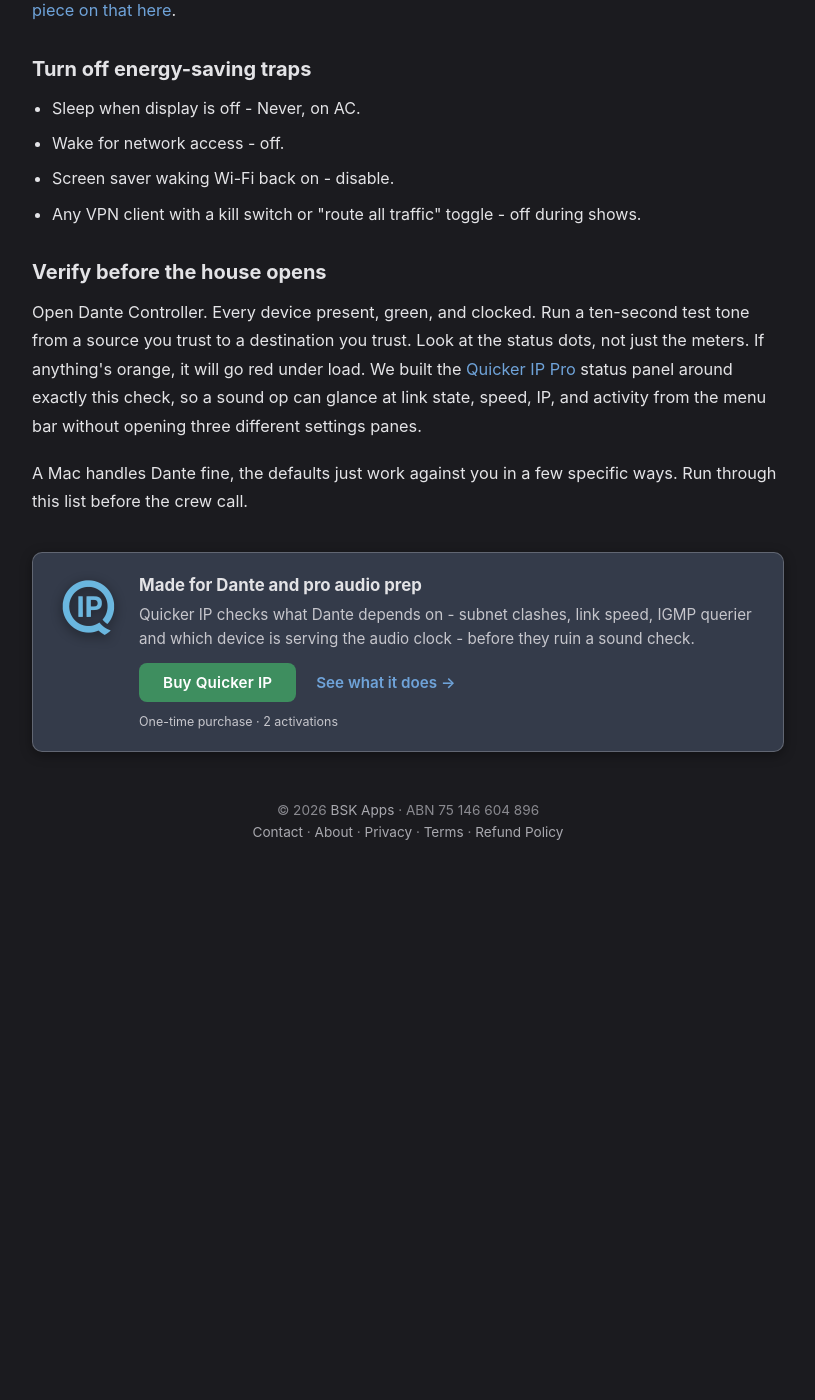
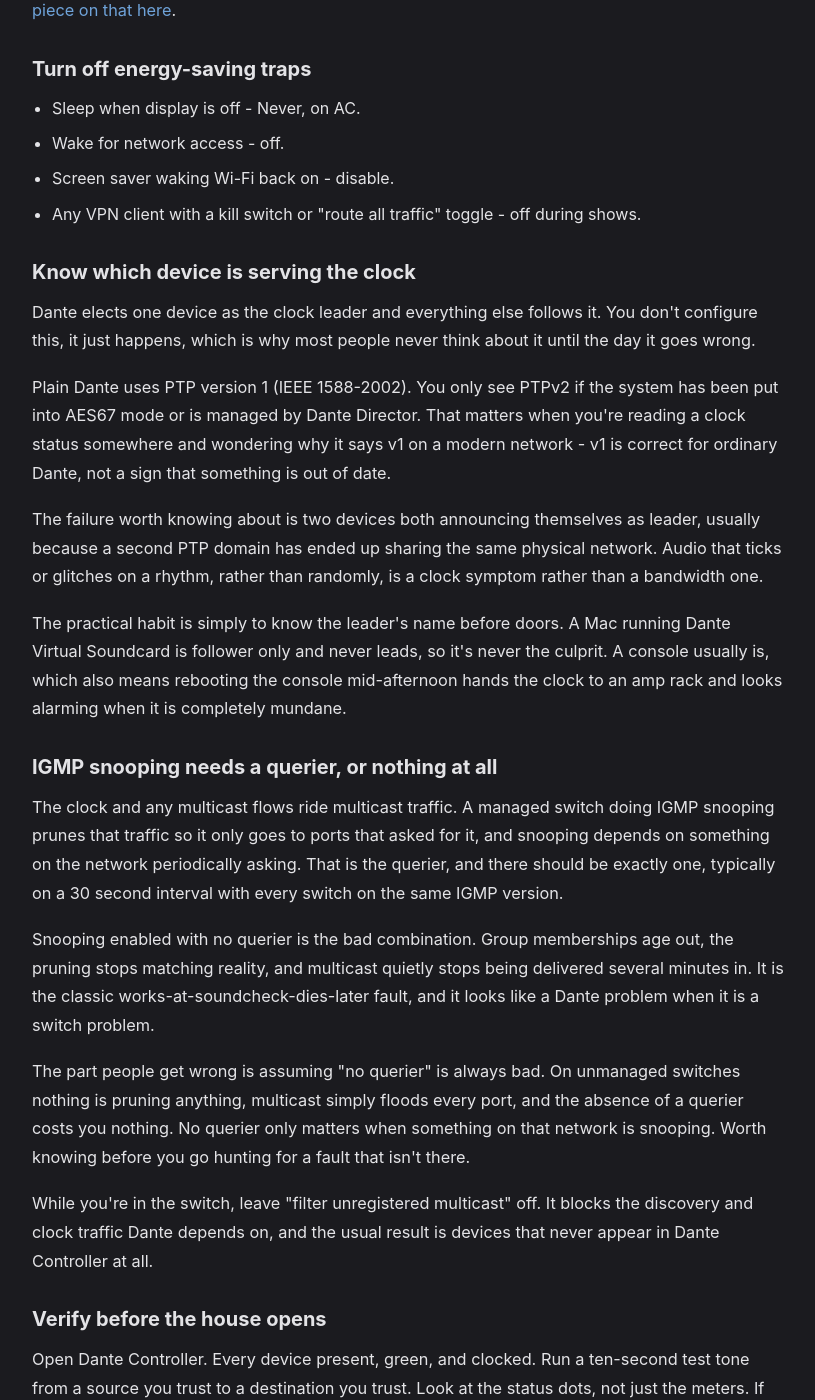
Before and after one commit to BSKapps/bskapps.github.io, a Jekyll site: the page articles/dante-mac-network-readiness/index.html, which Jekyll copies as it is, in a window 1280 px wide and 1400 px high, scrolled down 2244 px. Shown: the whole window, without its empty margins (232-1047 px from the left). Built offline with Jekyll 4.4.1, drawn with Linux system fonts in a browser that asks for light colours; before the commit the page ends 3148 px from its top, so only the background shows below that.

Commit message:
Dante article: add the clock leader and IGMP querier sections
The two things that actually break Dante were missing from a Dante
readiness checklist.

- clock leader: plain Dante is PTPv1, PTPv2 only under AES67 or Dante
  Director, so v1 on a modern network is correct and not a fault; two
  devices announcing as leader gives rhythmic glitching rather than random
- querier: snooping with no querier ages the groups out and multicast stops
  minutes in, which is the works-at-soundcheck-dies-later fault; on
  unmanaged switches nothing prunes, so no querier costs nothing there

Description carries the querier and clock again now the page delivers them.

```diff
--- a/articles/dante-mac-network-readiness/index.html
+++ b/articles/dante-mac-network-readiness/index.html
@@ -4,12 +4,12 @@
     <meta charset="UTF-8">
     <meta name="viewport" content="width=device-width, initial-scale=1.0">
     <title>Dante on a Mac: pre-show network checklist - BSK Apps</title>
-    <meta name="description" content="Which USB Ethernet chipsets work, why Wi-Fi must be off, not just disconnected, how to avoid subnet clashes, and what to verify before the house opens.">
+    <meta name="description" content="Which USB Ethernet chipsets work, why Wi-Fi must be off, how to avoid subnet clashes, and why the clock leader and IGMP querier decide whether it holds.">
     <link rel="icon" type="image/png" href="/favicon.png">
     <link rel="canonical" href="https://bskapps.com/articles/dante-mac-network-readiness/">
     <meta property="og:type" content="article">
     <meta property="og:title" content="Dante network readiness on a Mac">
-    <meta property="og:description" content="Which USB Ethernet chipsets work, why Wi-Fi must be off, not just disconnected, how to avoid subnet clashes, and what to verify before the house opens.">
+    <meta property="og:description" content="Which USB Ethernet chipsets work, why Wi-Fi must be off, how to avoid subnet clashes, and why the clock leader and IGMP querier decide whether it holds.">
     <meta property="og:image" content="https://bskapps.com/images/bsk-logo.png">
     <meta property="og:url" content="https://bskapps.com/articles/dante-mac-network-readiness/">
     <link rel="stylesheet" href="/css/site.css?v=20260818b">
@@ -64,6 +64,24 @@
                 <li>Any VPN client with a kill switch or "route all traffic" toggle - off during shows.</li>
             </ul>
 
+            <h2>Know which device is serving the clock</h2>
+            <p>Dante elects one device as the clock leader and everything else follows it. You don't configure this, it just happens, which is why most people never think about it until the day it goes wrong.</p>
+
+            <p>Plain Dante uses PTP version 1 (IEEE 1588-2002). You only see PTPv2 if the system has been put into AES67 mode or is managed by Dante Director. That matters when you're reading a clock status somewhere and wondering why it says v1 on a modern network - v1 is correct for ordinary Dante, not a sign that something is out of date.</p>
+
+            <p>The failure worth knowing about is two devices both announcing themselves as leader, usually because a second PTP domain has ended up sharing the same physical network. Audio that ticks or glitches on a rhythm, rather than randomly, is a clock symptom rather than a bandwidth one.</p>
+
+            <p>The practical habit is simply to know the leader's name before doors. A Mac running Dante Virtual Soundcard is follower only and never leads, so it's never the culprit. A console usually is, which also means rebooting the console mid-afternoon hands the clock to an amp rack and looks alarming when it is completely mundane.</p>
+
+            <h2>IGMP snooping needs a querier, or nothing at all</h2>
+            <p>The clock and any multicast flows ride multicast traffic. A managed switch doing IGMP snooping prunes that traffic so it only goes to ports that asked for it, and snooping depends on something on the network periodically asking. That is the querier, and there should be exactly one, typically on a 30 second interval with every switch on the same IGMP version.</p>
+
+            <p>Snooping enabled with no querier is the bad combination. Group memberships age out, the pruning stops matching reality, and multicast quietly stops being delivered several minutes in. It is the classic works-at-soundcheck-dies-later fault, and it looks like a Dante problem when it is a switch problem.</p>
+
+            <p>The part people get wrong is assuming "no querier" is always bad. On unmanaged switches nothing is pruning anything, multicast simply floods every port, and the absence of a querier costs you nothing. No querier only matters when something on that network is snooping. Worth knowing before you go hunting for a fault that isn't there.</p>
+
+            <p>While you're in the switch, leave "filter unregistered multicast" off. It blocks the discovery and clock traffic Dante depends on, and the usual result is devices that never appear in Dante Controller at all.</p>
+
             <h2>Verify before the house opens</h2>
             <p>Open Dante Controller. Every device present, green, and clocked. Run a ten-second test tone from a source you trust to a destination you trust. Look at the status dots, not just the meters. If anything's orange, it will go red under load. We built the <a href="/quickerip">Quicker IP Pro</a> status panel around exactly this check, so a sound op can glance at link state, speed, IP, and activity from the menu bar without opening three different settings panes.</p>
 
```
